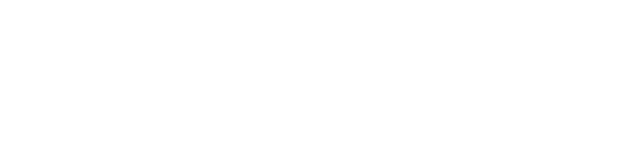
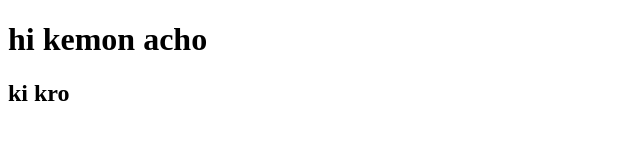
Before and after one commit to arishossen/first-repo, a plain HTML site: page index.html in a window 1280 px wide. Shown: the whole page, without its empty margins (0-640 px from the left). Drawn offline with Linux system fonts and the light colour scheme.

Commit message:
header added

```diff
--- a/index.html
+++ b/index.html
@@ -7,6 +7,7 @@
     <title>First github repo</title>
 </head>
 <body>
-
+   <h1> hi kemon acho </h1>
+   <h2> ki kro </h2>
 </body>
 </html>
```
